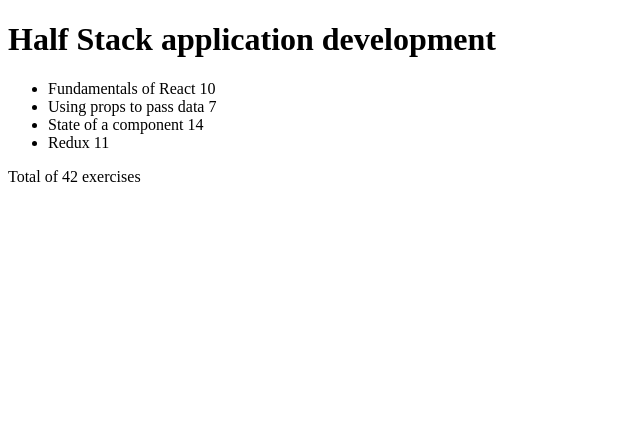
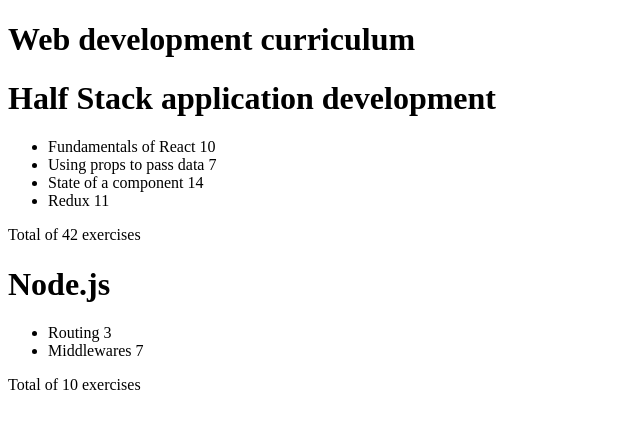
Before and after one commit to manrubbra/FullStackOpen, a React (Vite) app in the folder part2/courseinfo/: page / in a window 1280 px wide. Shown: the top 428 px of the page, without its empty margins (0-640 px from the left). Built offline with nearby package versions, Linux system fonts and the light colour scheme.

Commit message:
ADD - Exercise 2.4

```diff
--- a/part2/courseinfo/src/App.jsx
+++ b/part2/courseinfo/src/App.jsx
@@ -1,4 +1,4 @@
-const Header = ({ course }) => <h1>{course}</h1>;
+const Header = ({ title }) => <h1>{title}</h1>;
 
 const Total = ({ parts }) => {
   // Refactor the code for the reduce function
@@ -28,7 +28,7 @@
 const Course = ({ course }) => {
   return (
     <div>
-      <Header course={course.name} />
+      <Header title={course.name} />
       <Content parts={course.parts} />
       <Total parts={course.parts} />
     </div>
@@ -36,9 +36,10 @@
 };
 
 const App = () => {
-  const course = {
+  const courses = [
+    {
+      name: 'Half Stack application development',
       id: 1,
-    name: 'Half Stack application development',
       parts: [
         {
           name: 'Fundamentals of React',
@@ -61,11 +62,31 @@
           id: 4
         }
       ]
-  };
+    },
+    {
+      name: 'Node.js',
+      id: 2,
+      parts: [
+        {
+          name: 'Routing',
+          exercises: 3,
+          id: 1
+        },
+        {
+          name: 'Middlewares',
+          exercises: 7,
+          id: 2
+        }
+      ]
+    }
+  ];
 
   return (
     <div>
-      <Course course={course}></Course>
+      <Header title="Web development curriculum" />
+      {courses.map((c) => (
+        <Course key={c.id} course={c}></Course>
+      ))}
     </div>
   );
 };
```
Lines whose indentation alone changed are shown as unchanged.
